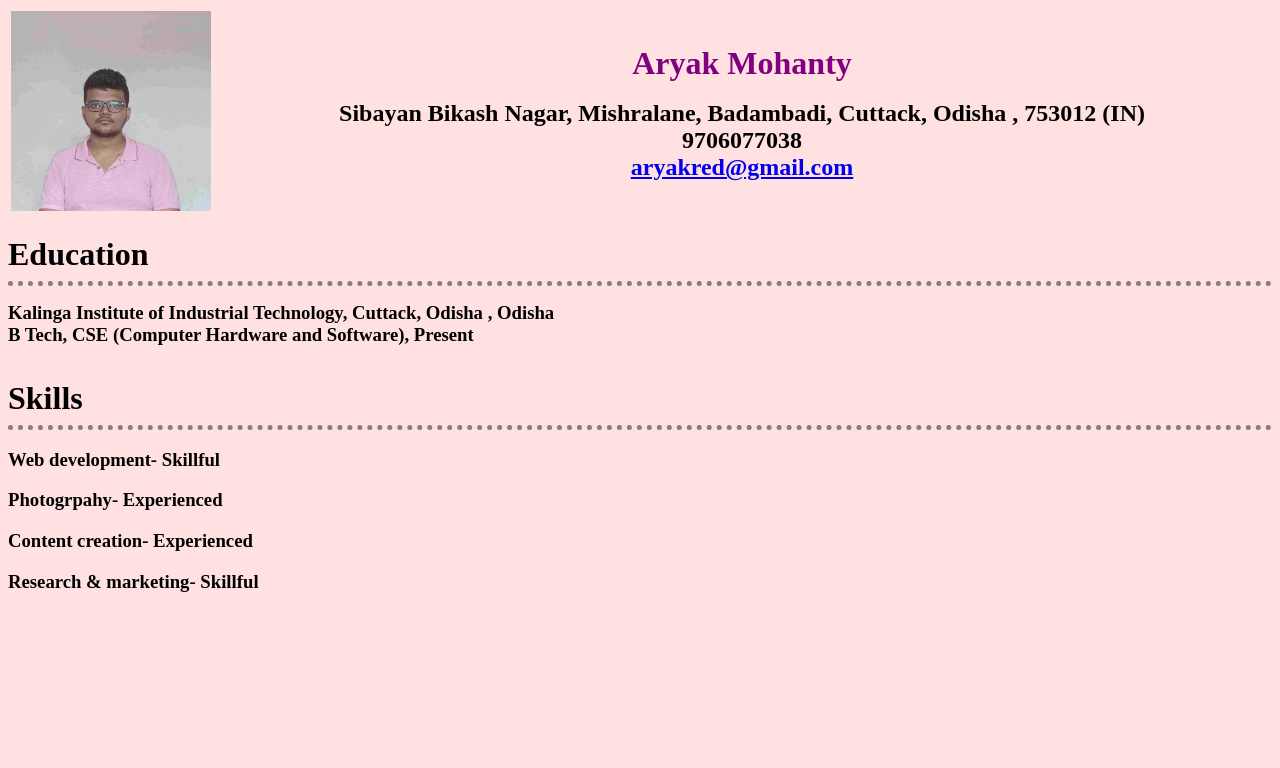
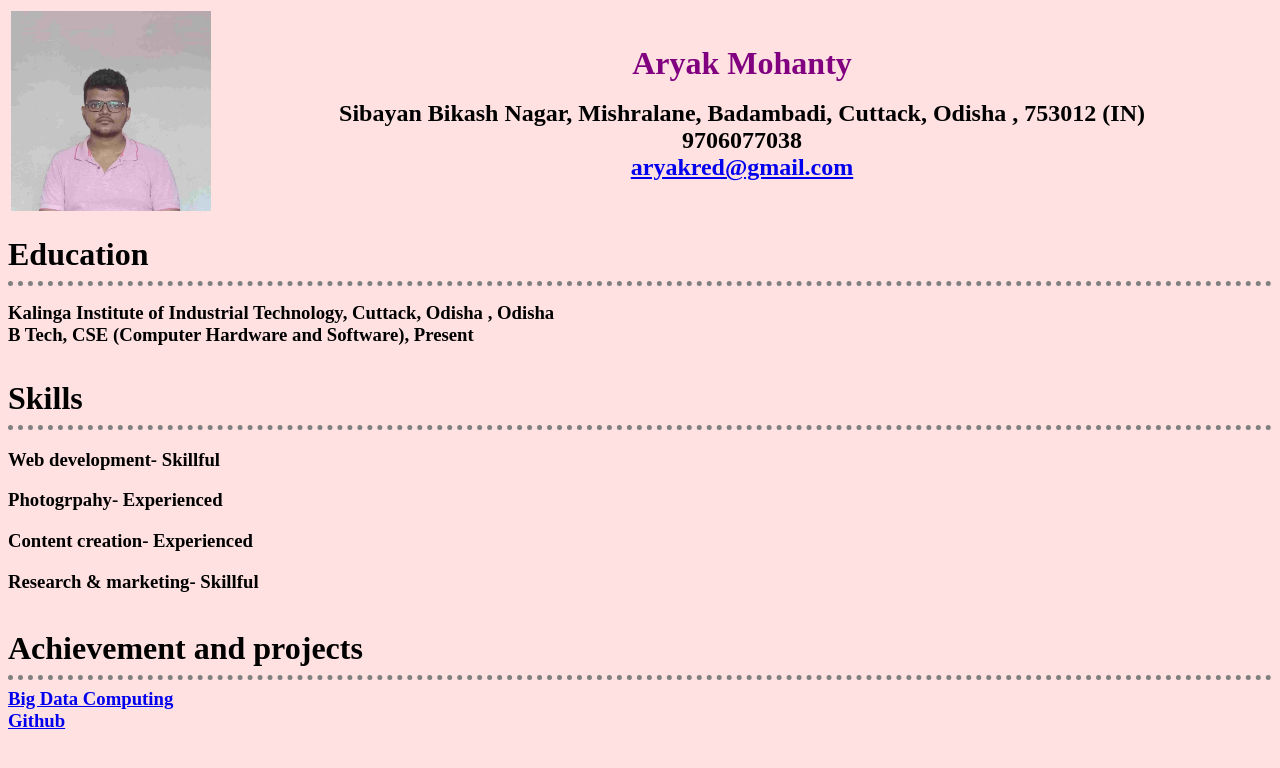
Before and after one commit to Aryak-Mohanty/Resume, a plain HTML site: page index.html in a window 1280 px wide. Drawn offline with Linux system fonts and the light colour scheme.

Commit message:
Update index.html

```diff
--- a/index.html
+++ b/index.html
@@ -31,6 +31,13 @@
   <h3><b><p>Photogrpahy- Experienced</p></b></h3>
   <h3><b><p></p>Content creation- Experienced</b></h3>
   <h3><b><p>Research & marketing- Skillful</p></b></h3>
+  <br>
+  <h1 style="color:black;"> Achievement and projects</h1>
+  <hr>
+  <h3><a href="https://resum12.w3spaces.com/Big_Data_Computing.jpg" target="_blank"> Big Data Computing</a></h3>
+  <h3><a href="https://github.com/Aryak-Mohanty" target="_blank" rel="noopener noreferrer">Github</a></h3>
+  </body>
+</html>
 
   </body>
 </html>
```
